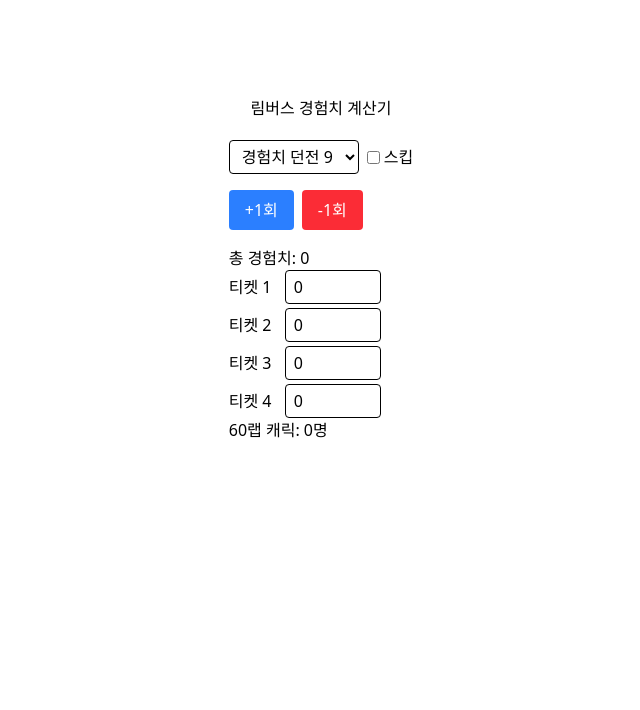
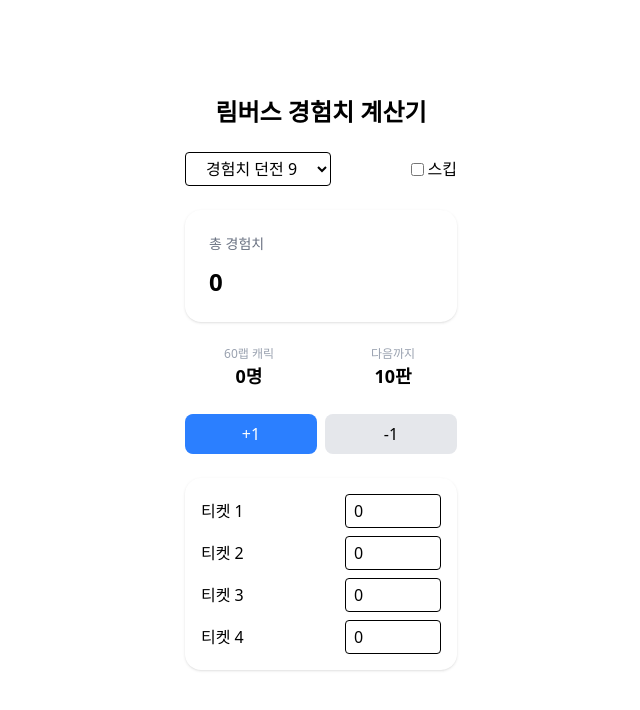
Before and after one commit to sangyun-hwang/subculture-tools, a Next.js app: page / in a window 1280 px wide. Shown: the top 710 px of the page, without its empty margins (319-959 px from the left). Built offline with nearby package versions, Linux system fonts and the light colour scheme.

Commit message:
[feat] ui 임시 수정

```diff
--- a/app/page.tsx
+++ b/app/page.tsx
@@ -4,7 +4,7 @@ import { ExpTool } from "@/games/limbus-company/exp/ui/ExpTool";
 export default function Home() {
   return (
     <main className="flex min-h-screen flex-col items-center justify-start p-24">
-      <h1>림버스 경험치 계산기</h1>
+      <h1 className="text-2xl font-bold">림버스 경험치 계산기</h1>
       <ExpTool config={limbusCompany.exp} />
     </main>
   )
--- a/games/limbus-company/exp/ui/ExpTool.tsx
+++ b/games/limbus-company/exp/ui/ExpTool.tsx
@@ -25,13 +25,13 @@ export function ExpTool({ config }: { config: ExpConfig }) {
   })
 
   return (
-    <div style={{ padding: 20 }}>
-      <div className="flex gap-2 items-center mb-4">
+    <div className="min-w-80 max-w-xl mx-auto p-6 space-y-6">
+      <div className="flex gap-5 items-center justify-between">
         <select
           name="dungeon"
           value={dungeonKey}
           onChange={(e) => setDungeon(e.target.value)}
-          className="border px-2 py-1 rounded"
+          className="border rounded px-4 py-1"
         >
           {Object.entries(config.dungeons).map(([key, dungeon]) => (
             <option key={key} value={key}>
@@ -50,20 +50,37 @@ export function ExpTool({ config }: { config: ExpConfig }) {
           스킵
         </label>
       </div>
-      <div className="flex gap-2 mb-4">
+
+      <div className="bg-white shadow rounded-2xl p-6 space-y-3">
+        <div className="text-gray-500 text-sm">총 경험치</div>
+        <div className="text-2xl font-bold">{summary.totalExp}</div>
+      </div>
+
+      <div className="grid grid-cols-2 gap-4 mt-4">
+        <div className="text-center">
+          <div className="text-gray-400 text-xs">60랩 캐릭</div>
+          <div className="text-lg font-semibold">{summary.characters}명</div>
+        </div>
+        <div className="text-center">
+          <div className="text-gray-400 text-xs">다음까지</div>
+          <div className="text-lg font-semibold">{summary.runsForNext}판</div>
+        </div>
+      </div>
+
+      <div className="flex gap-2">
         <button
-          className="bg-blue-500 text-white px-4 py-2 rounded"
-          onClick={() => addDungeonRun(dungeon, 1)}>+1회</button>
+          className="flex-1 bg-blue-500 text-white py-2 rounded-lg"
+          onClick={() => addDungeonRun(dungeon, 1)}>+1</button>
         <button
-          className="bg-red-500 text-white px-4 py-2 rounded"
-          onClick={() => addDungeonRun(dungeon, -1)}>-1회</button>
+          className="flex-1 bg-gray-200 py-2 rounded-lg"
+          onClick={() => addDungeonRun(dungeon, -1)}>-1</button>
       </div>
 
 
-      <div>총 경험치: {summary.totalExp}</div>
-      <div className="space-y-1">
+
+      <div className="bg-white shadow rounded-2xl p-4 space-y-2">
         {Object.entries(tickets).map(([type, value]) => (
-          <div key={type} className="flex gap-2 items-center">
+          <div key={type} className="flex gap-2 items-center justify-between">
             <span className="w-12">{config.ticketsName[type as keyof typeof config.ticketsName]}</span>
             <input
               type="number"
@@ -76,7 +93,7 @@ export function ExpTool({ config }: { config: ExpConfig }) {
           </div>
         ))}
       </div>
-      <div>60랩 캐릭: {summary.characters}명</div>
+
     </div >
   )
 }
```
